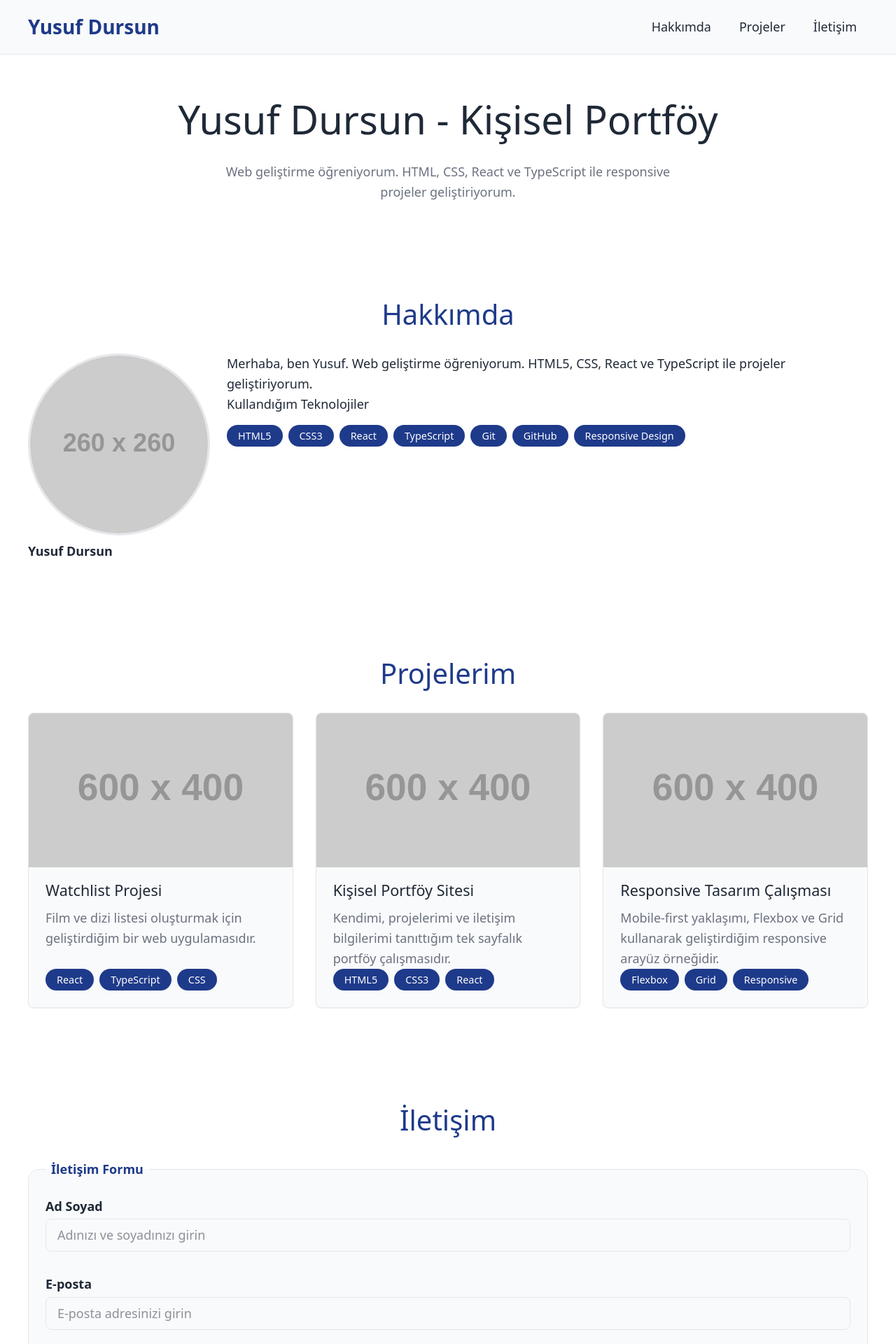
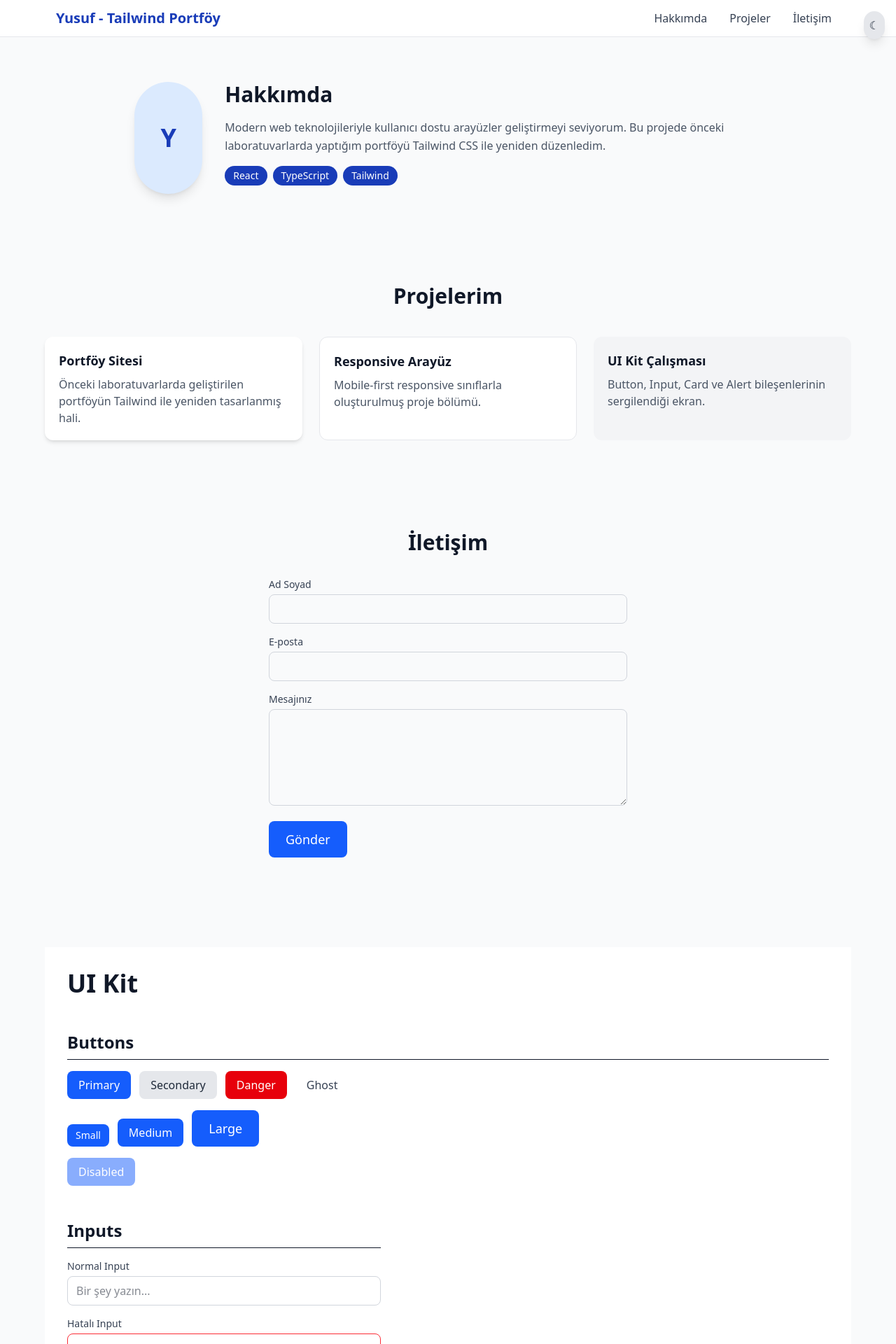
Before and after one commit to yusufdursn0/web-lab-hello, a React (Vite) app: page / in a window 1280 px wide. Shown: the top 1920 px of the page at 70% size. Built offline with nearby package versions, Linux system fonts and the light colour scheme.

Commit message:
portfoy sayfasi tailwind ile donusturuldu

```diff
--- a/src/App.css
+++ /dev/null
@@ -1,411 +0,0 @@
-:root {
-  --color-primary: #1e3a8a;
-  --color-secondary: #2563eb;
-  --color-bg: #ffffff;
-  --color-text: #1f2937;
-  --color-muted: #6b7280;
-  --color-surface: #f9fafb;
-  --color-border: #e5e7eb;
-
-  --space-xs: 0.25rem;
-  --space-sm: 0.5rem;
-  --space-md: 1rem;
-  --space-lg: 1.5rem;
-  --space-xl: 2rem;
-  --space-2xl: 3rem;
-  --space-3xl: 4rem;
-
-  --radius-sm: 4px;
-  --radius-md: 8px;
-  --radius-lg: 16px;
-  --radius-full: 9999px;
-
-  --font-sans: system-ui, -apple-system, BlinkMacSystemFont, "Segoe UI", sans-serif;
-
-  --text-sm: clamp(0.8rem, 0.75rem + 0.25vw, 0.9rem);
-  --text-base: clamp(1rem, 0.9rem + 0.5vw, 1.125rem);
-  --text-lg: clamp(1.125rem, 1rem + 0.6vw, 1.35rem);
-  --text-xl: clamp(1.25rem, 1rem + 1.2vw, 1.75rem);
-  --text-2xl: clamp(1.5rem, 1rem + 2vw, 2.5rem);
-  --text-3xl: clamp(2rem, 1.2rem + 3vw, 3.5rem);
-
-  --shadow-sm: 0 1px 2px rgba(0, 0, 0, 0.05);
-  --shadow-md: 0 4px 6px rgba(0, 0, 0, 0.07);
-  --shadow-lg: 0 10px 15px rgba(0, 0, 0, 0.1);
-
-  --transition-fast: 150ms ease;
-  --transition-normal: 300ms ease;
-}
-
-/* Genel sıfırlama */
-*,
-*::before,
-*::after {
-  box-sizing: border-box;
-}
-
-html {
-  scroll-behavior: smooth;
-}
-
-body {
-  margin: 0;
-  font-family: var(--font-sans);
-  font-size: var(--text-base);
-  line-height: 1.6;
-  color: var(--color-text);
-  background-color: var(--color-bg);
-}
-
-img {
-  max-width: 100%;
-  height: auto;
-  display: block;
-}
-
-a {
-  color: inherit;
-}
-
-/* Erişilebilirlik */
-.skip-link {
-  position: absolute;
-  left: -9999px;
-  top: auto;
-}
-
-.skip-link:focus {
-  left: 1rem;
-  top: 1rem;
-  background: #000;
-  color: #fff;
-  padding: 0.75rem 1rem;
-  border-radius: 0.5rem;
-  z-index: 999;
-}
-
-/* Ortak kapsayıcı */
-.container {
-  width: min(1200px, calc(100% - 2rem));
-  margin-inline: auto;
-}
-
-/* Header */
-.site-header {
-  position: sticky;
-  top: 0;
-  z-index: 100;
-  background-color: var(--color-surface);
-  border-bottom: 1px solid var(--color-border);
-}
-
-.header-inner {
-  display: flex;
-  flex-wrap: wrap;
-  justify-content: space-between;
-  align-items: center;
-  gap: var(--space-md);
-  padding: var(--space-md) 0;
-}
-
-.site-title {
-  font-size: var(--text-xl);
-  font-weight: 700;
-  color: var(--color-primary);
-}
-
-/* Nav */
-.nav-list {
-  display: flex;
-  flex-wrap: wrap;
-  list-style: none;
-  gap: var(--space-sm);
-  padding: 0;
-  margin: 0;
-}
-
-.nav-list a {
-  display: inline-block;
-  text-decoration: none;
-  padding: var(--space-xs) var(--space-md);
-  border-radius: var(--radius-md);
-  transition: background-color var(--transition-fast), color var(--transition-fast);
-}
-
-.nav-list a:hover,
-.nav-list a:focus {
-  background-color: var(--color-primary);
-  color: var(--color-bg);
-  outline: none;
-}
-
-/* Bölümler */
-section {
-  padding: var(--space-xl) 0;
-}
-
-section h2 {
-  font-size: var(--text-2xl);
-  color: var(--color-primary);
-  margin-top: 0;
-  margin-bottom: var(--space-lg);
-  text-align: center;
-}
-
-.hero {
-  text-align: center;
-  padding-top: var(--space-2xl);
-}
-
-.hero h1 {
-  font-size: var(--text-3xl);
-  margin-bottom: var(--space-md);
-}
-
-.hero p {
-  max-width: 700px;
-  margin: 0 auto;
-  color: var(--color-muted);
-}
-
-/* Hakkımda */
-.about-content {
-  display: flex;
-  flex-direction: column;
-  align-items: center;
-  gap: var(--space-lg);
-  text-align: center;
-}
-
-.about-content figure {
-  margin: 0;
-  max-width: 260px;
-}
-
-.about-content img {
-  width: 100%;
-  aspect-ratio: 1;
-  object-fit: cover;
-  border-radius: var(--radius-full);
-  border: 3px solid var(--color-border);
-}
-
-.about-content figcaption {
-  margin-top: var(--space-sm);
-  font-weight: 600;
-}
-
-.about-text h3 {
-  margin-top: 0;
-  margin-bottom: var(--space-md);
-}
-
-/* Skill tags */
-.skill-tags {
-  display: flex;
-  flex-wrap: wrap;
-  gap: var(--space-sm);
-  list-style: none;
-  padding: 0;
-  margin: 0;
-  justify-content: center;
-}
-
-.skill-tags li {
-  background-color: var(--color-primary);
-  color: var(--color-bg);
-  padding: var(--space-xs) var(--space-md);
-  border-radius: var(--radius-full);
-  font-size: var(--text-sm);
-}
-
-/* Projeler */
-.project-grid {
-  display: grid;
-  grid-template-columns: repeat(auto-fit, minmax(280px, 1fr));
-  gap: var(--space-xl);
-}
-
-.project-card {
-  display: flex;
-  flex-direction: column;
-  background: var(--color-surface);
-  border: 1px solid var(--color-border);
-  border-radius: var(--radius-md);
-  overflow: hidden;
-  box-shadow: var(--shadow-sm);
-  transition: transform var(--transition-normal), box-shadow var(--transition-normal);
-}
-
-.project-card:hover {
-  transform: translateY(-4px);
-  box-shadow: var(--shadow-lg);
-}
-
-.project-card img {
-  width: 100%;
-  height: 220px;
-  object-fit: cover;
-}
-
-.project-card h3,
-.project-card p,
-.project-card .skill-tags {
-  padding-left: var(--space-lg);
-  padding-right: var(--space-lg);
-}
-
-.project-card h3 {
-  margin-top: var(--space-md);
-  margin-bottom: var(--space-sm);
-  font-size: var(--text-lg);
-}
-
-.project-card p {
-  margin-top: 0;
-  color: var(--color-muted);
-}
-
-.project-card .skill-tags {
-  margin-top: auto;
-  padding-bottom: var(--space-lg);
-  justify-content: flex-start;
-}
-
-/* Form */
-.contact-form fieldset {
-  border: 1px solid var(--color-border);
-  border-radius: var(--radius-lg);
-  padding: var(--space-lg);
-  background: var(--color-surface);
-}
-
-.contact-form legend {
-  padding: 0 var(--space-sm);
-  font-weight: 700;
-  color: var(--color-primary);
-}
-
-.form-group {
-  margin-bottom: var(--space-md);
-}
-
-label {
-  display: block;
-  margin-bottom: var(--space-xs);
-  font-weight: 600;
-}
-
-input,
-textarea,
-select {
-  width: 100%;
-  padding: var(--space-sm) var(--space-md);
-  border: 1px solid var(--color-border);
-  border-radius: var(--radius-md);
-  font-family: inherit;
-  font-size: var(--text-base);
-  transition: border-color var(--transition-fast), outline var(--transition-fast);
-}
-
-input:focus,
-textarea:focus,
-select:focus {
-  border-color: var(--color-primary);
-  outline: 2px solid var(--color-secondary);
-  outline-offset: 2px;
-}
-
-button[type="submit"] {
-  width: 100%;
-  padding: var(--space-sm) var(--space-lg);
-  border: none;
-  border-radius: var(--radius-md);
-  background: var(--color-primary);
-  color: var(--color-bg);
-  font-size: var(--text-base);
-  cursor: pointer;
-  transition: background-color var(--transition-fast);
-}
-
-button[type="submit"]:hover,
-button[type="submit"]:focus {
-  background: var(--color-secondary);
-}
-
-.error-msg {
-  display: block;
-  min-height: 1rem;
-  font-size: var(--text-sm);
-  color: #b91c1c;
-}
-
-/* Footer */
-footer {
-  margin-top: var(--space-2xl);
-  padding: var(--space-xl) 0;
-  text-align: center;
-  background: var(--color-surface);
-  border-top: 1px solid var(--color-border);
-  color: var(--color-muted);
-  font-size: var(--text-sm);
-}
-
-/* Mobilde nav dikey */
-@media (max-width: 639px) {
-  .header-inner {
-    flex-direction: column;
-    align-items: stretch;
-  }
-
-  .site-title {
-    text-align: center;
-  }
-
-  .nav-list {
-    flex-direction: column;
-    align-items: stretch;
-  }
-
-  .nav-list a {
-    display: block;
-    text-align: center;
-    width: 100%;
-  }
-}
-
-/* Tablet */
-@media (min-width: 640px) {
-  section {
-    padding: var(--space-2xl) 0;
-  }
-
-  .about-content {
-    flex-direction: row;
-    align-items: flex-start;
-    text-align: left;
-  }
-
-  .about-text {
-    flex: 1;
-  }
-
-  .skill-tags {
-    justify-content: flex-start;
-  }
-
-  button[type="submit"] {
-    width: auto;
-  }
-}
-
-/* Masaüstü */
-@media (min-width: 1024px) {
-  section {
-    padding: var(--space-3xl) 0;
-  }
-
-  .project-grid {
-    grid-template-columns: repeat(3, 1fr);
-  }
-}
--- a/src/App.tsx
+++ b/src/App.tsx
@@ -1,213 +1,194 @@
-import "./App.css";
+import UIKit from "./pages/UIKit";
+import Button from "./components/Button";
 
-function App() {
+export default function App() {
+  const toggleDarkMode = () => {
+    document.documentElement.classList.toggle("dark");
+  };
+
   return (
-    <>
-      <a href="#main-content" className="skip-link">
+    <div className="min-h-screen bg-gray-50 text-gray-900 dark:bg-gray-900 dark:text-gray-100">
+      <a
+        href="#main-content"
+        className="sr-only bg-blue-800 p-2 text-white focus:not-sr-only focus:absolute focus:left-0 focus:top-0 z-50"
+      >
         Ana içeriğe atla
       </a>
 
-      <header className="site-header">
-        <div className="container header-inner">
-          <div className="site-title">Yusuf Dursun</div>
+      <button
+        onClick={toggleDarkMode}
+        className="fixed right-4 top-4 z-50 rounded-full bg-gray-200 p-2 text-gray-800 shadow-lg transition-transform hover:scale-110 dark:bg-gray-700 dark:text-gray-200"
+        aria-label="Tema değiştir"
+      >
+        <span className="dark:hidden">☾</span>
+        <span className="hidden dark:inline">☀</span>
+      </button>
+
+      <header className="sticky top-0 z-40 border-b border-gray-200 bg-white dark:border-gray-700 dark:bg-gray-900">
+        <div className="mx-auto flex max-w-6xl flex-col items-center justify-between gap-3 px-4 py-3 sm:flex-row">
+          <h1 className="text-xl font-bold text-blue-800 dark:text-blue-300">
+            Yusuf - Tailwind Portföy
+          </h1>
 
           <nav aria-label="Ana navigasyon">
-            <ul className="nav-list">
+            <ul className="flex flex-wrap gap-2">
               <li>
-                <a href="#hakkimda">Hakkımda</a>
+                <a
+                  href="#hakkimda"
+                  className="rounded-md px-3 py-1 text-gray-700 transition-colors hover:bg-blue-100 dark:text-gray-300 dark:hover:bg-gray-800"
+                >
+                  Hakkımda
+                </a>
               </li>
               <li>
-                <a href="#projeler">Projeler</a>
+                <a
+                  href="#projeler"
+                  className="rounded-md px-3 py-1 text-gray-700 transition-colors hover:bg-blue-100 dark:text-gray-300 dark:hover:bg-gray-800"
+                >
+                  Projeler
+                </a>
               </li>
               <li>
-                <a href="#iletisim">İletişim</a>
+                <a
+                  href="#iletisim"
+                  className="rounded-md px-3 py-1 text-gray-700 transition-colors hover:bg-blue-100 dark:text-gray-300 dark:hover:bg-gray-800"
+                >
+                  İletişim
+                </a>
               </li>
             </ul>
           </nav>
         </div>
       </header>
 
-      <main id="main-content" className="container">
-        <section className="hero">
-          <h1>Yusuf Dursun - Kişisel Portföy</h1>
-          <p>
-            Web geliştirme öğreniyorum. HTML, CSS, React ve TypeScript ile
-            responsive projeler geliştiriyorum.
-          </p>
-        </section>
+      <main id="main-content">
+        <section id="hakkimda" className="px-4 py-16">
+          <div className="mx-auto flex max-w-4xl flex-col items-center gap-8 md:flex-row md:items-start">
+            <div className="flex h-40 w-40 items-center justify-center rounded-full bg-blue-100 text-4xl font-bold text-blue-800 shadow-lg dark:bg-gray-800 dark:text-blue-300">
+              Y
+            </div>
 
-        <section id="hakkimda">
-          <h2>Hakkımda</h2>
-
-          <div className="about-content">
-            <figure>
-              <img
-                src="https://via.placeholder.com/260"
-                alt="Yusuf Dursun'un profil fotoğrafı"
-              />
-              <figcaption>Yusuf Dursun</figcaption>
-            </figure>
-
-            <div className="about-text">
-              <p>
-                Merhaba, ben Yusuf. Web geliştirme öğreniyorum. HTML5, CSS,
-                React ve TypeScript ile projeler geliştiriyorum.
+            <div>
+              <h2 className="mb-4 text-center text-3xl font-bold text-gray-900 dark:text-white md:text-left">
+                Hakkımda
+              </h2>
+              <p className="mb-4 leading-relaxed text-gray-600 dark:text-gray-400">
+                Modern web teknolojileriyle kullanıcı dostu arayüzler geliştirmeyi
+                seviyorum. Bu projede önceki laboratuvarlarda yaptığım portföyü
+                Tailwind CSS ile yeniden düzenledim.
               </p>
-
-              <h3>Kullandığım Teknolojiler</h3>
-
-              <ul className="skill-tags" role="list" aria-label="Beceri etiketleri">
-                <li>HTML5</li>
-                <li>CSS3</li>
-                <li>React</li>
-                <li>TypeScript</li>
-                <li>Git</li>
-                <li>GitHub</li>
-                <li>Responsive Design</li>
+              <ul className="flex flex-wrap gap-2">
+                <li className="rounded-full bg-blue-800 px-3 py-1 text-sm text-white">React</li>
+                <li className="rounded-full bg-blue-800 px-3 py-1 text-sm text-white">TypeScript</li>
+                <li className="rounded-full bg-blue-800 px-3 py-1 text-sm text-white">Tailwind</li>
               </ul>
             </div>
           </div>
         </section>
 
-        <section id="projeler" aria-labelledby="projeler-baslik">
-          <h2 id="projeler-baslik">Projelerim</h2>
+        <section id="projeler" className="bg-gray-50 px-4 py-16 dark:bg-gray-900">
+          <div className="mx-auto max-w-6xl">
+            <h2 className="mb-10 text-center text-3xl font-bold text-gray-900 dark:text-white">
+              Projelerim
+            </h2>
 
-          <div className="project-grid">
-            <article className="project-card">
-              <img
-                src="https://via.placeholder.com/600x400"
-                alt="Watchlist projesinin ekran görüntüsü"
-              />
-              <h3>Watchlist Projesi</h3>
-              <p>
-                Film ve dizi listesi oluşturmak için geliştirdiğim bir web
-                uygulamasıdır.
-              </p>
-              <ul className="skill-tags" role="list" aria-label="Watchlist teknolojileri">
-                <li>React</li>
-                <li>TypeScript</li>
-                <li>CSS</li>
-              </ul>
-            </article>
+            <div className="grid grid-cols-1 gap-6 sm:grid-cols-2 lg:grid-cols-3">
+              <div className="overflow-hidden rounded-xl bg-white shadow-md hover:shadow-lg dark:bg-gray-800">
+                <div className="p-5">
+                  <h3 className="mb-2 text-lg font-semibold text-gray-900 dark:text-gray-100">
+                    Portföy Sitesi
+                  </h3>
+                  <p className="text-gray-600 dark:text-gray-400">
+                    Önceki laboratuvarlarda geliştirilen portföyün Tailwind ile yeniden tasarlanmış hali.
+                  </p>
+                </div>
+              </div>
 
-            <article className="project-card">
-              <img
-                src="https://via.placeholder.com/600x400"
-                alt="Kişisel portföy sitesinin ekran görüntüsü"
-              />
-              <h3>Kişisel Portföy Sitesi</h3>
-              <p>
-                Kendimi, projelerimi ve iletişim bilgilerimi tanıttığım tek
-                sayfalık portföy çalışmasıdır.
-              </p>
-              <ul className="skill-tags" role="list" aria-label="Portföy teknolojileri">
-                <li>HTML5</li>
-                <li>CSS3</li>
-                <li>React</li>
-              </ul>
-            </article>
+              <div className="overflow-hidden rounded-xl border border-gray-200 bg-white dark:border-gray-700 dark:bg-gray-800">
+                <div className="p-5">
+                  <h3 className="mb-2 text-lg font-semibold text-gray-900 dark:text-gray-100">
+                    Responsive Arayüz
+                  </h3>
+                  <p className="text-gray-600 dark:text-gray-400">
+                    Mobile-first responsive sınıflarla oluşturulmuş proje bölümü.
+                  </p>
+                </div>
+              </div>
 
-            <article className="project-card">
-              <img
-                src="https://via.placeholder.com/600x400"
-                alt="Responsive tasarım örneği ekran görüntüsü"
-              />
-              <h3>Responsive Tasarım Çalışması</h3>
-              <p>
-                Mobile-first yaklaşımı, Flexbox ve Grid kullanarak geliştirdiğim
-                responsive arayüz örneğidir.
-              </p>
-              <ul className="skill-tags" role="list" aria-label="Responsive proje teknolojileri">
-                <li>Flexbox</li>
-                <li>Grid</li>
-                <li>Responsive</li>
-              </ul>
-            </article>
+              <div className="overflow-hidden rounded-xl bg-gray-100 dark:bg-gray-800">
+                <div className="p-5">
+                  <h3 className="mb-2 text-lg font-semibold text-gray-900 dark:text-gray-100">
+                    UI Kit Çalışması
+                  </h3>
+                  <p className="text-gray-600 dark:text-gray-400">
+                    Button, Input, Card ve Alert bileşenlerinin sergilendiği ekran.
+                  </p>
+                </div>
+              </div>
+            </div>
           </div>
         </section>
 
-        <section id="iletisim">
-          <h2>İletişim</h2>
+        <section id="iletisim" className="px-4 py-16">
+          <div className="mx-auto max-w-lg">
+            <h2 className="mb-8 text-center text-3xl font-bold text-gray-900 dark:text-white">
+              İletişim
+            </h2>
 
-          <form action="#" method="POST" noValidate className="contact-form">
-            <fieldset>
-              <legend>İletişim Formu</legend>
-
-              <div className="form-group">
-                <label htmlFor="name">Ad Soyad</label>
+            <form className="space-y-4">
+              <div>
+                <label htmlFor="ad" className="mb-1 block text-sm font-medium text-gray-700 dark:text-gray-300">
+                  Ad Soyad
+                </label>
                 <input
+                  id="ad"
+                  className="w-full rounded-lg border border-gray-300 px-3 py-2 focus:outline-none focus:ring-2 focus:ring-blue-500 dark:border-gray-600 dark:bg-gray-800 dark:text-gray-100"
                   type="text"
-                  id="name"
-                  name="name"
-                  placeholder="Adınızı ve soyadınızı girin"
                   required
-                  minLength={2}
-                  aria-describedby="name-error"
                 />
-                <small id="name-error" className="error-msg" role="alert"></small>
               </div>
 
-              <div className="form-group">
-                <label htmlFor="email">E-posta</label>
+              <div>
+                <label htmlFor="email" className="mb-1 block text-sm font-medium text-gray-700 dark:text-gray-300">
+                  E-posta
+                </label>
                 <input
+                  id="email"
+                  className="w-full rounded-lg border border-gray-300 px-3 py-2 focus:outline-none focus:ring-2 focus:ring-blue-500 dark:border-gray-600 dark:bg-gray-800 dark:text-gray-100"
                   type="email"
-                  id="email"
-                  name="email"
-                  placeholder="E-posta adresinizi girin"
                   required
-                  aria-describedby="email-error"
                 />
-                <small id="email-error" className="error-msg" role="alert"></small>
               </div>
 
-              <div className="form-group">
-                <label htmlFor="subject">Konu</label>
-                <select
-                  id="subject"
-                  name="subject"
+              <div>
+                <label htmlFor="mesaj" className="mb-1 block text-sm font-medium text-gray-700 dark:text-gray-300">
+                  Mesajınız
+                </label>
+                <textarea
+                  id="mesaj"
+                  rows={5}
+                  className="w-full rounded-lg border border-gray-300 px-3 py-2 focus:outline-none focus:ring-2 focus:ring-blue-500 dark:border-gray-600 dark:bg-gray-800 dark:text-gray-100"
                   required
-                  aria-describedby="subject-error"
-                  defaultValue=""
-                >
-                  <option value="">-- Seçiniz --</option>
-                  <option value="is">İş Teklifi</option>
-                  <option value="soru">Soru</option>
-                  <option value="oneri">Öneri</option>
-                </select>
-                <small id="subject-error" className="error-msg" role="alert"></small>
+                />
               </div>
 
-              <div className="form-group">
-                <label htmlFor="message">Mesajınız</label>
-                <textarea
-                  id="message"
-                  name="message"
-                  rows={5}
-                  placeholder="Mesajınızı yazın"
-                  required
-                  minLength={10}
-                  aria-describedby="message-error"
-                ></textarea>
-                <small
-                  id="message-error"
-                  className="error-msg"
-                  role="alert"
-                ></small>
-              </div>
+              <Button variant="primary" size="lg" type="submit">
+                Gönder
+              </Button>
+            </form>
+          </div>
+        </section>
 
-              <button type="submit">Gönder</button>
-            </fieldset>
-          </form>
+        <section className="px-4 py-16">
+          <div className="mx-auto max-w-6xl">
+            <UIKit />
+          </div>
         </section>
       </main>
 
-      <footer>
-        <div className="container">
-          <p>&copy; 2026 Yusuf Dursun. Tüm hakları saklıdır.</p>
-        </div>
+      <footer className="border-t border-gray-200 bg-gray-100 px-4 py-6 text-center text-sm text-gray-500 dark:border-gray-700 dark:bg-gray-900 dark:text-gray-400">
+        <p>&copy; 2026 Yusuf. Tüm hakları saklıdır.</p>
       </footer>
-    </>
+    </div>
   );
 }
-
-export default App;
```
